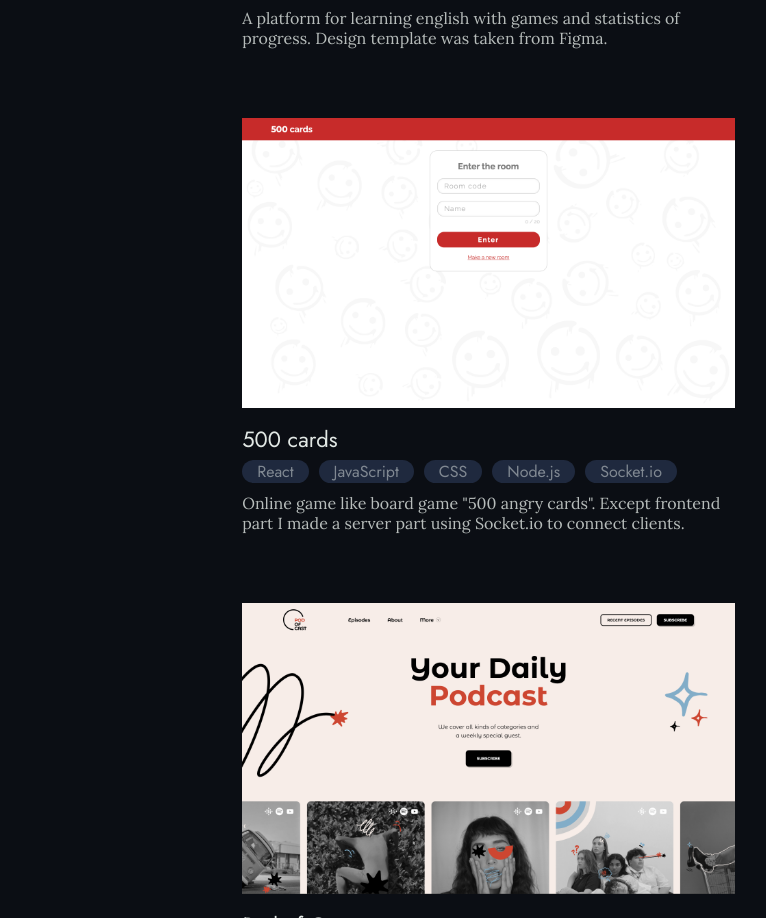
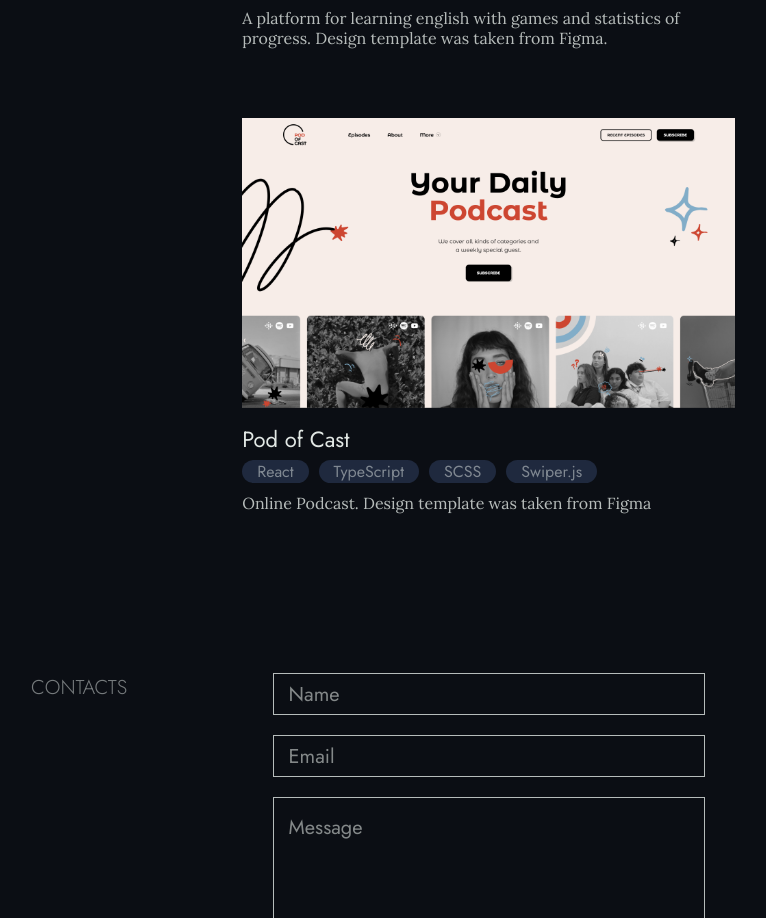
Before and after one commit to nutsea/react-portfolio, a React (Create React App) app: page / in a window 1280 px wide. Shown: the part 1847-2765 px from the top of the page, without its empty margins (257-1023 px from the left). Built offline with nearby package versions, Linux system fonts and the light colour scheme; a web font is replaced by a local one.

Commit message:
Finished portfolio

```diff
--- a/src/components/Main.jsx
+++ b/src/components/Main.jsx
@@ -240,7 +240,7 @@ const Main = () => {
                                 <div className="WorkDesc En">A platform for learning english with games and statistics of progress. Design template was taken from Figma.</div>
                                 <div className="WorkDesc Ru Invis">Платформа для изучения английского языка с играми и статистикой прогресса. Дизайн-макет был взят из Figma.</div>
                             </div>
-                            <div className="Work Animation">
+                            {/* <div className="Work Animation">
                                 <img src={cards} alt="cards" />
                                 <div className="WorkName">500 cards</div>
                                 <div className="WorkTech">
@@ -252,7 +252,7 @@ const Main = () => {
                                 </div>
                                 <div className="WorkDesc En">Online game like board game "500 angry cards". Except frontend part I made a server part using Socket.io to connect clients.</div>
                                 <div className="WorkDesc Ru Invis">Онлайн игра наподобие настольной игры "500 злобных карт". Помимо фронтенд-части я реализовала серверную часть для связи клиентов с помощью Socket.io.</div>
-                            </div>
+                            </div> */}
                             <div className="Work Animation">
                                 <div className="ImgLinkContainer"><a href="/podcast" rel="noreferrer" target="blank" className="ImgLink"><img src={podcast} alt="podcast" /></a></div>
                                 <div className="WorkName"><a href="/podcast" rel="noreferrer" target="blank">Pod of Cast</a></div>
```
